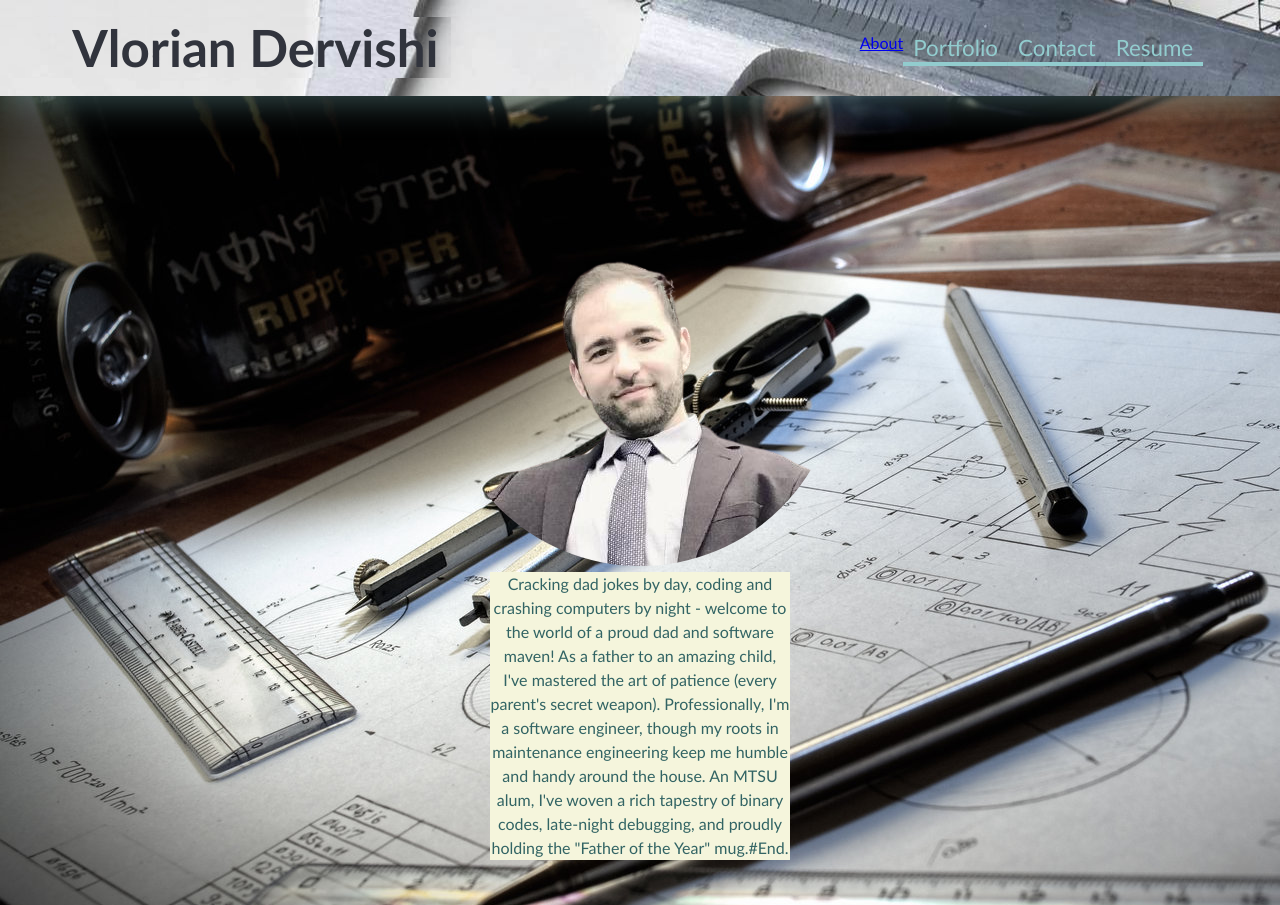
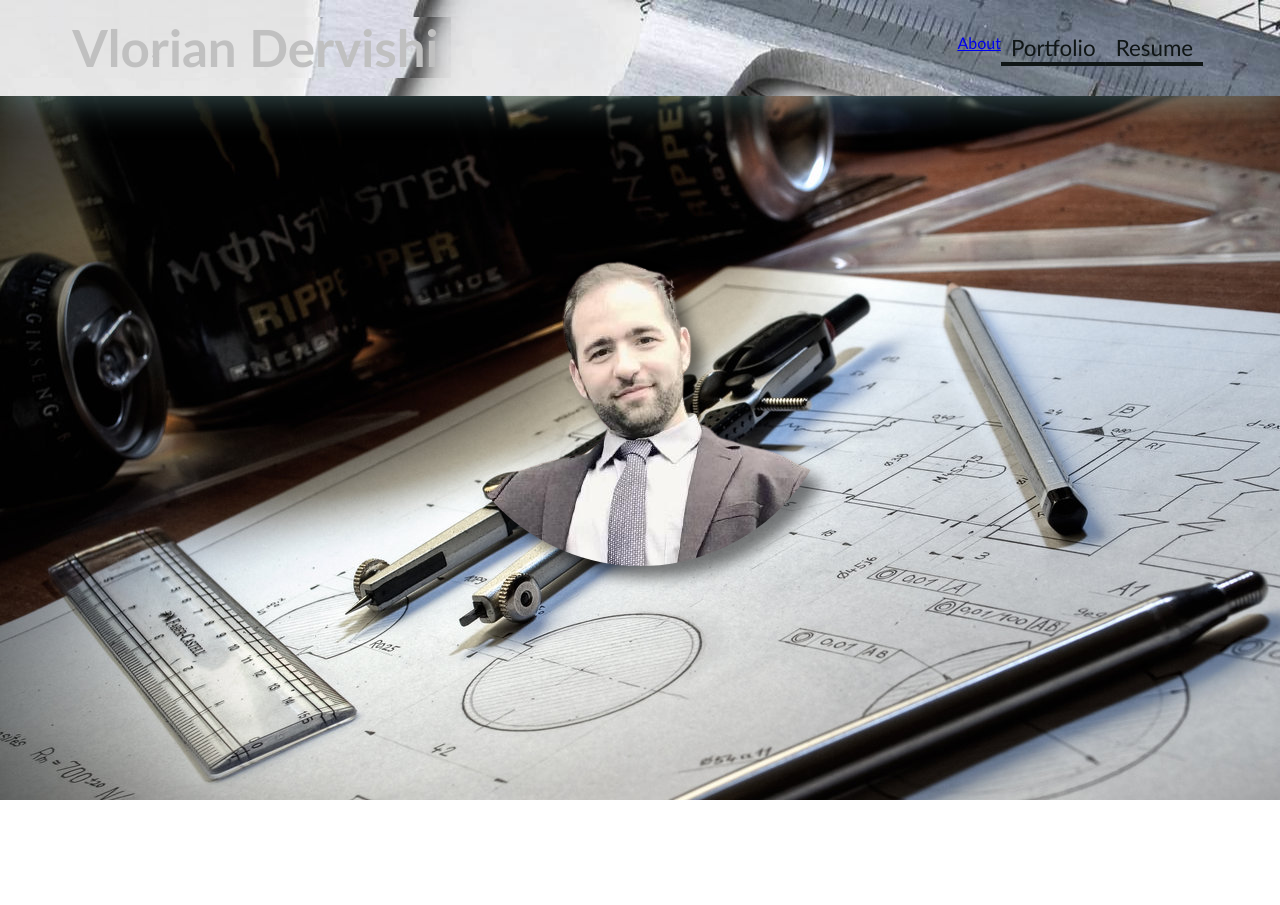
Before and after one commit to vloriandervishi/portfolio, a React (Create React App) app: page / in a window 1280 px wide. After the commit the page ends 800 px from the top, so only its background shows below. Built offline with nearby package versions, Linux system fonts and the light colour scheme.

Commit message:
realigned degrees

```diff
--- a/src/components/About/About-Me-index.js
+++ b/src/components/About/About-Me-index.js
@@ -9,7 +9,7 @@ function About() {
         <div>
           <img class="dbt" src={picture}></img>
         </div>
-        <p id="abtmep">
+        {/* <p id="abtmep">
           {" "}
           Cracking dad jokes by day, coding and crashing computers by night -
           welcome to the world of a proud dad and software maven! As a father to
@@ -19,7 +19,7 @@ function About() {
           house. An MTSU alum, I've woven a rich tapestry of binary codes,
           late-night debugging, and proudly holding the "Father of the Year"
           mug.#End.{" "}
-        </p>
+        </p> */}
       </div>
     </main>
   );
--- a/src/components/Nav/Nav-index.js
+++ b/src/components/Nav/Nav-index.js
@@ -1,25 +1,26 @@
 import React from "react";
-import '../Nav/assets/style.css';
-
+import "../Nav/assets/style.css";
 
 function Nav(props) {
-  const tabs=['About','Portfolio','Contact','Resume'];
+  const tabs = ["About", "Portfolio", "Resume"];
   return (
     <header className="header">
       <h1>Vlorian Dervishi</h1>
-    <ul className="nav ">
-      {tabs.map(tab =>(
-        <li  key={tab}>
-        <a className="nav" href={'#' + tab.toLocaleLowerCase()}
-        onClick={() =>props.handlePageChange(tab)}
-        className={props.currentPage === tab? 'navActive': 'a'}>{tab} </a>
-      </li>
-      ))}
-
-    </ul>
+      <ul className="nav ">
+        {tabs.map((tab) => (
+          <li key={tab}>
+            <a
+              className="nav"
+              href={"#" + tab.toLocaleLowerCase()}
+              onClick={() => props.handlePageChange(tab)}
+              className={props.currentPage === tab ? "navActive" : "a"}
+            >
+              {tab}{" "}
+            </a>
+          </li>
+        ))}
+      </ul>
     </header>
-
-
   );
 }
 
--- a/src/components/Resume/Resume-index.js
+++ b/src/components/Resume/Resume-index.js
@@ -11,9 +11,18 @@ function Resume(props) {
   return (
     <React.Fragment>
       <div class="degree-position">
-        <img src={degree} width="400" height="200"></img>
-        <img src={cert} width="400" height="200"></img>
-        <img src={asdgr} width="400" height="200"></img>
+        <div class="center">
+          {" "}
+          <img src={degree} width="400" height="200"></img>
+        </div>
+        <div class="center">
+          {" "}
+          <img src={cert} width="400" height="200"></img>
+        </div>
+        <div class="center">
+          {" "}
+          <img src={asdgr} width="400" height="200"></img>
+        </div>
       </div>
 
       {/* <div class="resume"><a href="./Resume.pdf" download><img src={resumelogo}></img></a></div> */}
--- a/src/index.css
+++ b/src/index.css
@@ -5,8 +5,8 @@
 /* brand color palette */
 :root {
   --primary: rgb(50, 100, 100);
-  --secondary: rgba(146, 204, 206, 1);
-  --tertiary: rgba(49, 52, 61, 1);
+  --secondary: rgba(16, 22, 22, 1);
+  --tertiary: rgba(192, 192, 192, 1);
   --dark: rgba(28, 29, 33, 1);
   --light: rgba(238, 238, 247, 1);
 }
@@ -386,10 +386,13 @@ label {
 }
 .dbt {
   border-radius:50%;
+  -webkit-filter: drop-shadow(12px 12px 7px rgba(0,0,0,0.5));
+
 }
+
 .degree-position{
   display:flex;
-  flex-direction: row;
+  flex-direction: column;
   justify-content: space-between;
   align-items: center;
 
```
